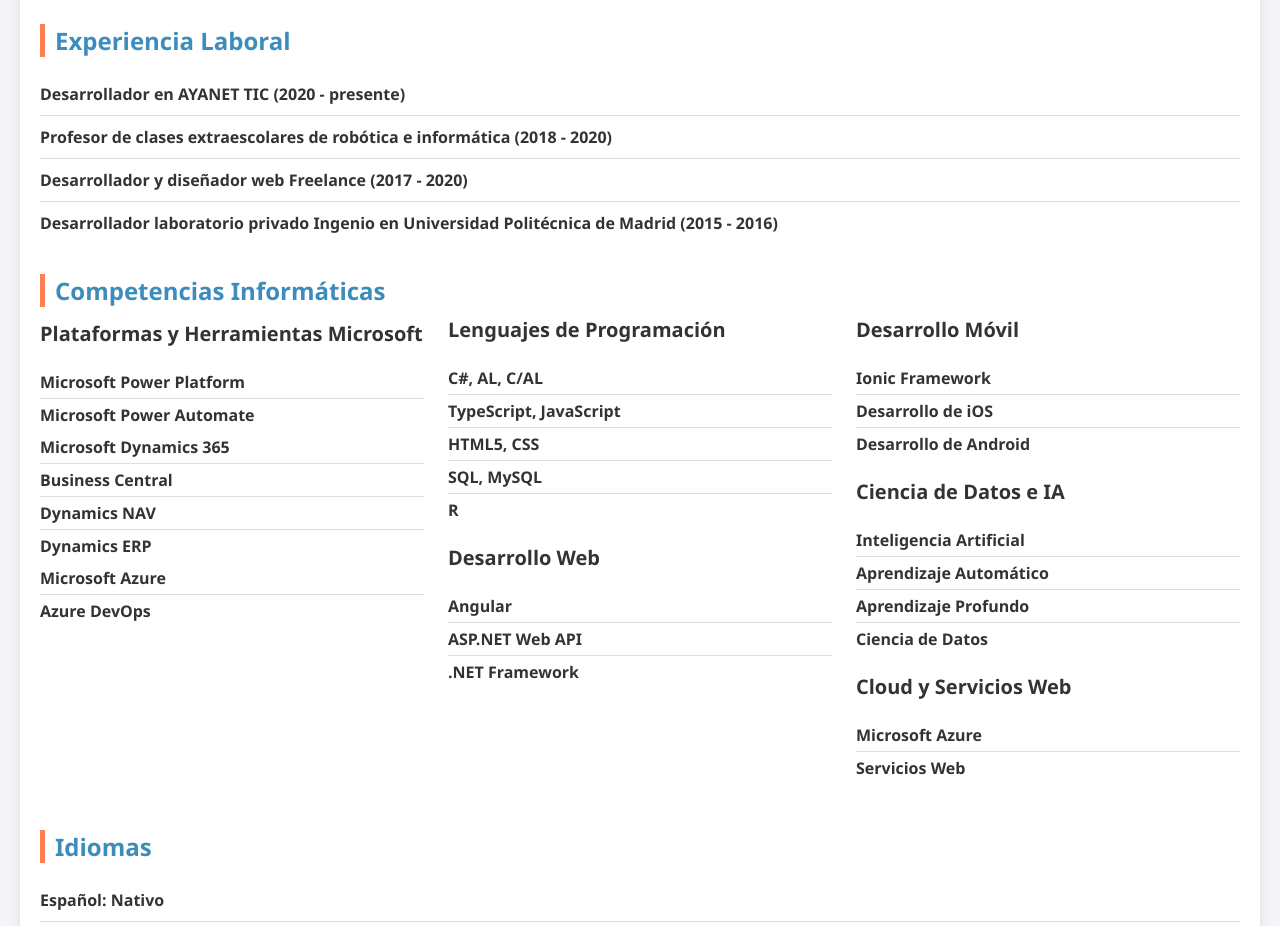
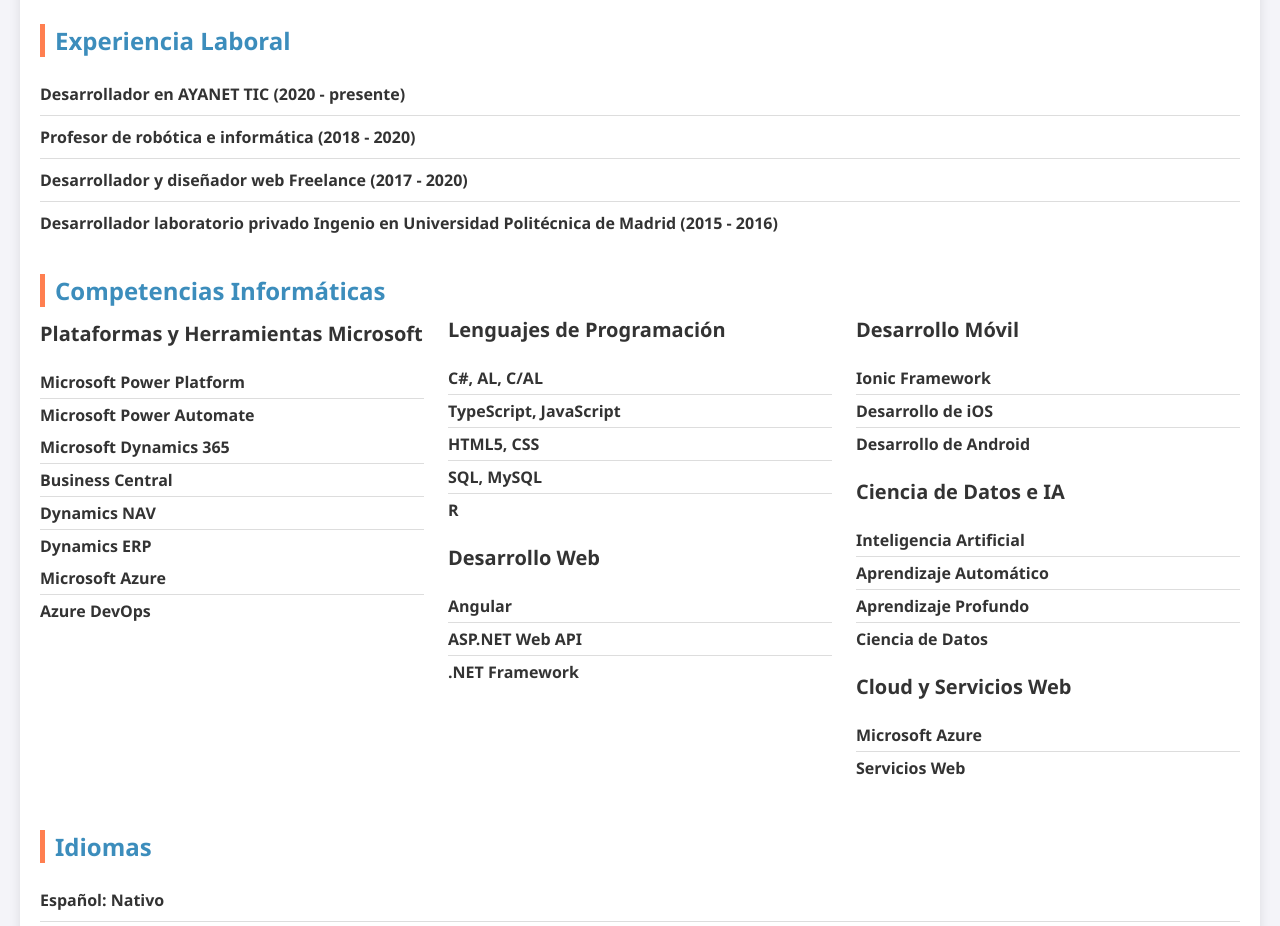
Before and after one commit to pggcv/pggcv, a plain HTML site: page index.html in a window 1280 px wide. Shown: the part 1880-2806 px from the top of the page. Drawn offline with Linux system fonts and the light colour scheme.

Commit message:
Add files via upload

```diff
--- a/index.html
+++ b/index.html
@@ -333,7 +333,7 @@ h3 {
             <h2>Experiencia Laboral</h2>
             <ul>
                 <li><strong>Desarrollador</strong> en AYANET TIC (2020 - presente)</li>
-                <li><strong>Profesor de clases extraescolares</strong> de robótica e informática (2018 - 2020)</li>
+                <li><strong>Profesor</strong> de robótica e informática (2018 - 2020)</li>
                 <li><strong>Desarrollador y diseñador web Freelance</strong> (2017 - 2020)</li>
                 <li><strong>Desarrollador laboratorio privado</strong> Ingenio en Universidad Politécnica de Madrid (2015 - 2016)</li>
             </ul>
```
Also changed, not shown: en.html (+1 -1 lines).
